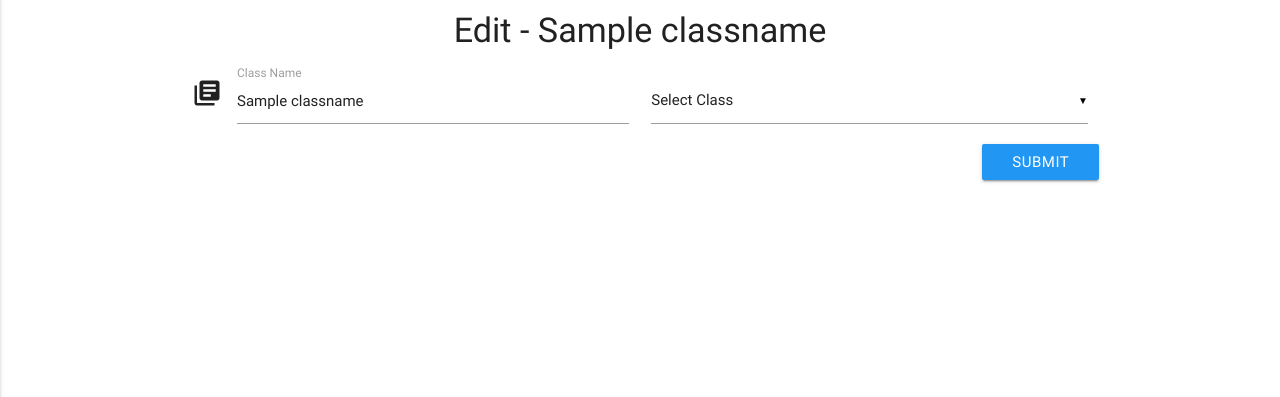
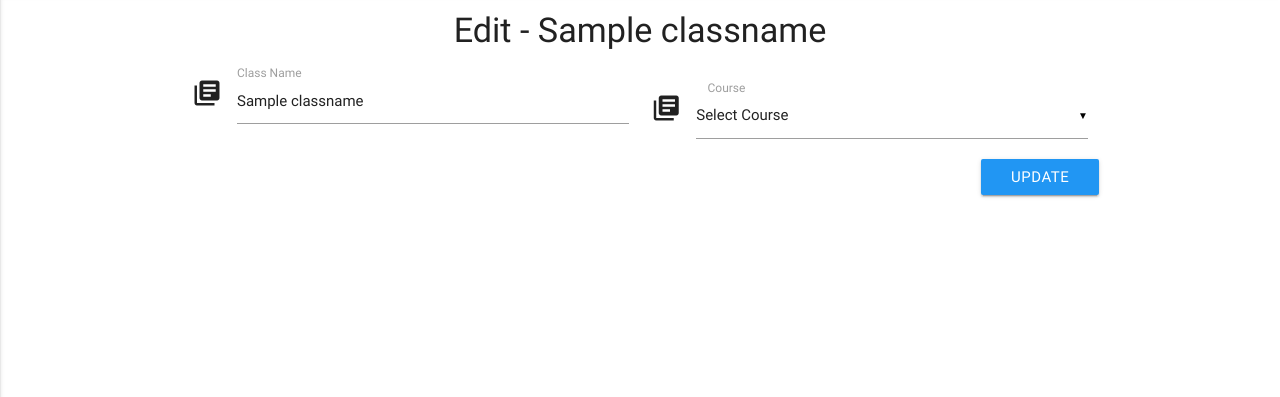
Before and after one commit to henokali1/fans-webportal, a Django app: page /training_center/class/1/edit/ in a window 1280 px wide. Shown: the part 69-466 px from the top of the page. Run offline with Django 3.2, Linux system fonts and the light colour scheme; tables that the repository leaves empty hold one stand-in row (values such as "Sample post").

Commit message:
Tarining center update class

```diff
--- a/training_center/templates/training_center/create_class.html
+++ b/training_center/templates/training_center/create_class.html
@@ -16,7 +16,7 @@
                 <!-- Class Name -->
                 <div class="input-field">
                     <i class="material-icons prefix">library_books</i>
-                    <input id="class_name" type="text" name="class_name"  required>
+                    <input id="class_name" type="text" name="class_name" value=""  required>
                     <label for="class_name">Class Name</label>
                 </div>
             </div>
--- a/training_center/templates/training_center/edit_class.html
+++ b/training_center/templates/training_center/edit_class.html
@@ -8,7 +8,7 @@
 
 {% block content %}
 <div class="container">
-    <h4 class="center">Edit - {{ classe.class_name }}</h4>
+    <h4 class="center">Edit - {{ class_name }}</h4>
     <form method="POST" action="">
         {% csrf_token %}
         <div class="row">
@@ -16,25 +16,29 @@
                 <!-- Class Name -->
                 <div class="input-field">
                     <i class="material-icons prefix">library_books</i>
-                    <input id="class_name" type="text" name="class_name" value="{{ classe.class_name }}" required>
+                    <input id="class_name" type="text" name="class_name" value="{{ class_name }}" required>
                     <label for="class_name">Class Name</label>
                 </div>
             </div>
 
 
             <div class="input-field col s12 m6">
-                <select name="courses" multiple>
-                    <option value="" disabled selected>Select Class</option>
-                    {% for key, value in courses.items %}
+                <div class="input-field">
+                    <i class="material-icons prefix">library_books</i>
+                    <select name="course_name" id="course_name" value="courses.courses">
+                        <option value="" disabled selected>Select Course</option>
+                        {% for key, value in courses.items %}
                         <option value="{{key}}">{{key}} - {{value}}</option>
-                    {% endfor %}
-                </select>
+                        {% endfor %}
+                    </select>
+                    <label>Course</label>
+                </div>
             </div>
 
             <div class="row">
                 <div class="col s12">
                     <div>
-                        <input type="submit" value="Submit" class="btn right blue">
+                        <input type="submit" value="Update" class="btn right blue"  onclick="return checkSelect()">
                     </div>
                 </div>
             </div>
@@ -62,4 +66,19 @@
     });
 </script>
 
+<script>
+    function checkSelect(){
+        course_name_val = $('#course_name option:selected').text()
+        class_name_val = $('#class_name').val()
+        if (class_name_val == ''){
+            Materialize.toast('Please Fill Course Name', 8000, 'rounded');
+            return false
+        }
+        if (course_name_val == 'Select Course'){
+            Materialize.toast('Please Select Course', 8000, 'rounded');
+            return false
+        }
+    }
+</script>
+
 {% endblock script_tag %}
--- a/training_center/views.py
+++ b/training_center/views.py
@@ -494,10 +494,11 @@ def create_class(request):
         return render(request, 'training_center/create_class.html', args)
 
 # All Classes
-def all_classes(request):
+def all_classes(request, msg=''):
     classes = ClassName.objects.all().order_by('-pk')
     args = {
-        'classes': classes
+        'classes': classes,
+        'msg': msg,
     }
     return render(request, 'training_center/classes.html', args)
 
@@ -506,11 +507,20 @@ def edit_class(request, pk):
     if request.method == 'POST':
         ClassName.objects.filter(pk=pk).update(
             class_name = request.POST['class_name'],
-            courses = ', '.join(request.POST.getlist('courses'))
+            courses = request.POST['course_name']
         )
+
+        args = {
+            'courses': helper.get_all_courses(Course.objects.all()),
+        }
+        return (all_classes(request, msg=str(request.POST['class_name']) + ' Updated Successfully'))
+
     else:
-        args = {'classe': ClassName.objects.all().filter(pk=pk)[0]}
-        classe = args['classe']
+        course = ClassName.objects.all().filter(pk=pk)[0]
+        args = {
+            'class_name': course.class_name,
+            'courses': helper.get_all_courses(Course.objects.all()),
+        }
         return render(request, 'training_center/edit_class.html', args)
 
 # Create New Subject
```
